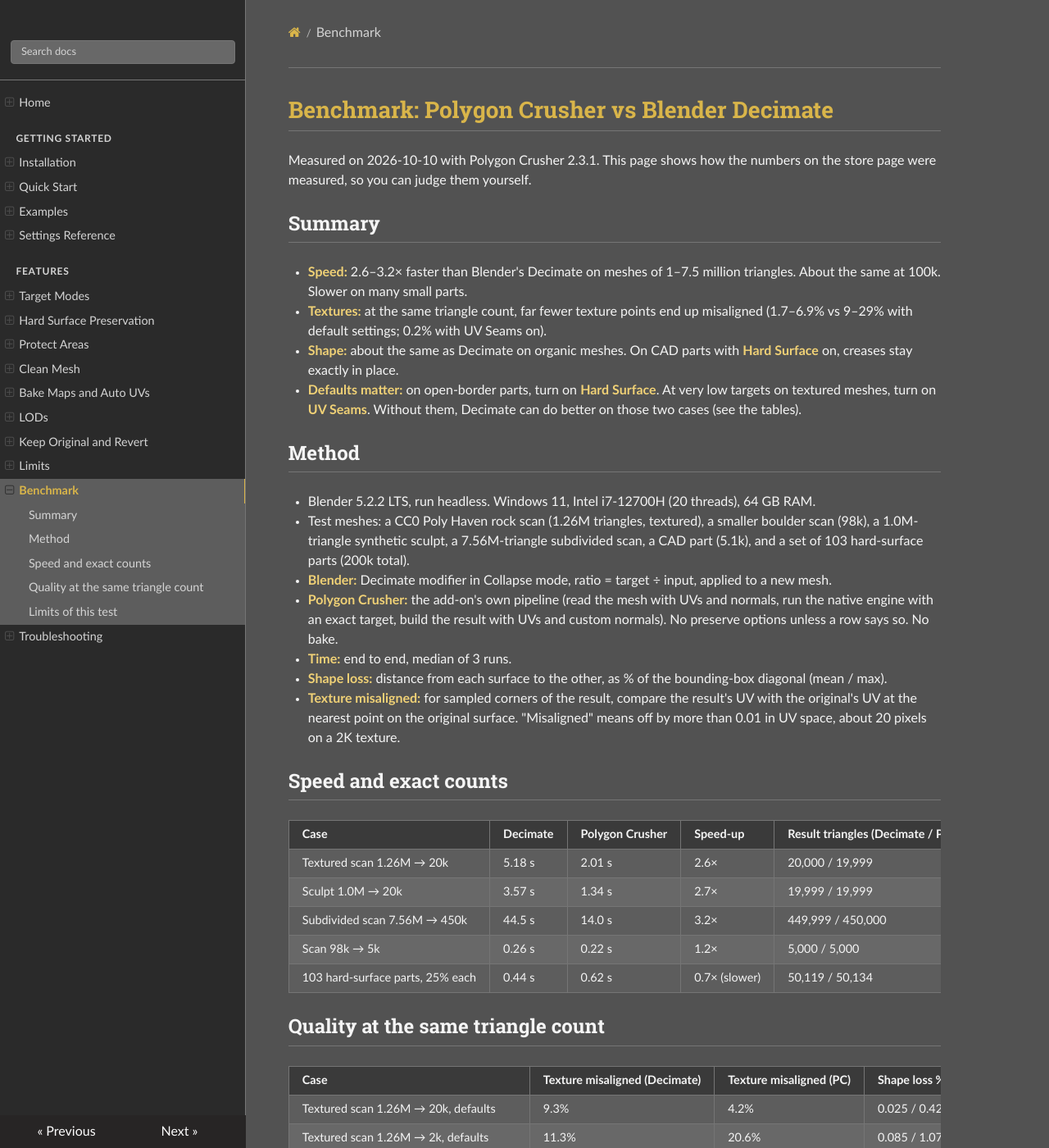
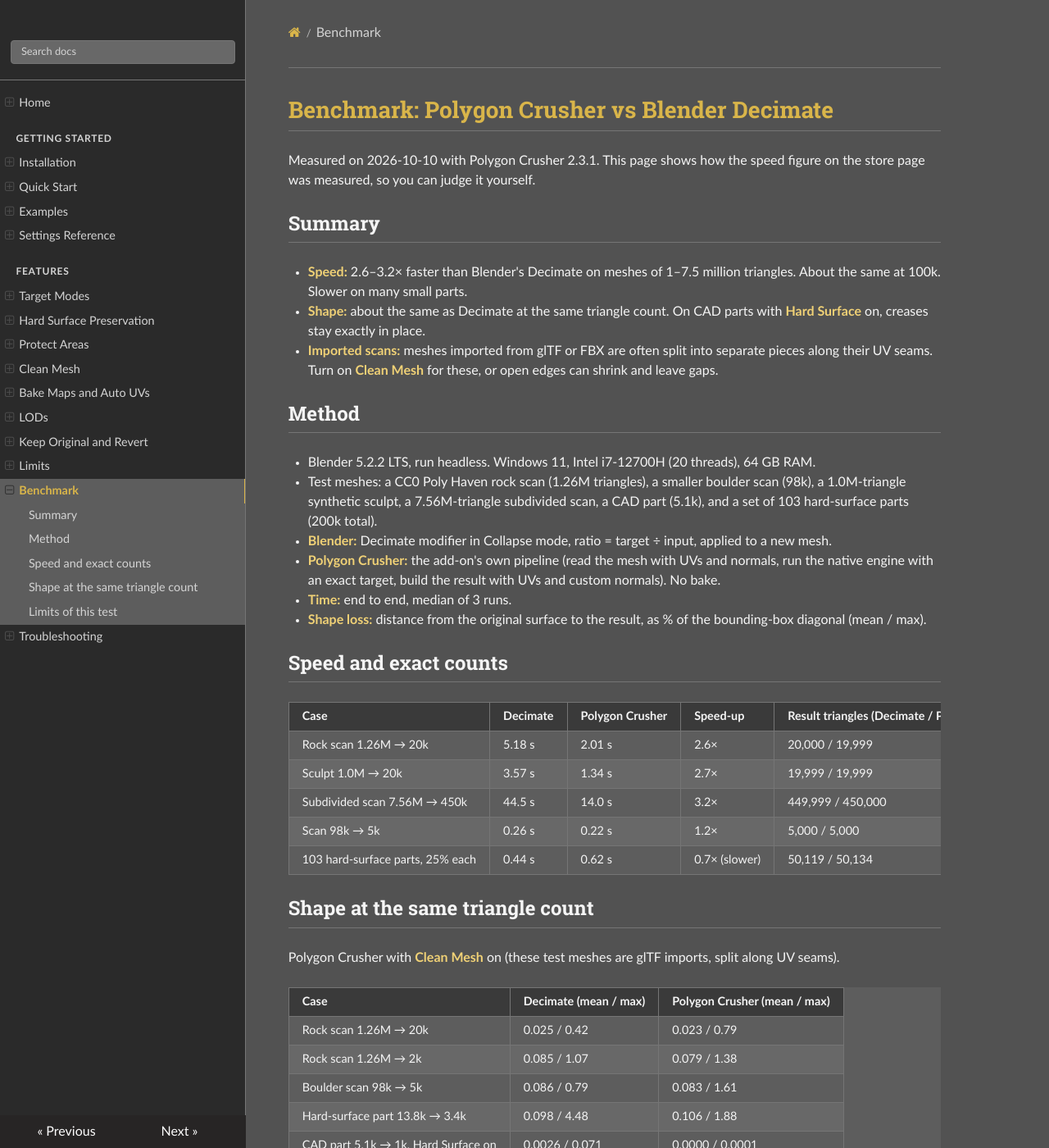
Before and after one commit to henriquevlopes/polygon-crusher-9000-docs, an MkDocs documentation site: the page built from docs/benchmark.md, in a window 1280 px wide and 1400 px high. Shown: the whole window at 82% size. Built offline with MkDocs 1.6.1, drawn with Linux system fonts in a browser that asks for light colours; some of the changed text lies outside the part shown.

Commit message:
docs(benchmark): drop texture-alignment claim, add Clean Mesh tip
Re-measured with the mesh welded (Clean Mesh): the texture advantage came
from unwelded glTF imports losing whole UV islands. Speed and shape stay.

Co-Authored-By: Claude Opus 5.5 <noreply@anthropic.com>

```diff
--- a/docs/benchmark.md
+++ b/docs/benchmark.md
@@ -1,69 +1,64 @@
 # Benchmark: Polygon Crusher vs Blender Decimate
 
 Measured on 2026-10-10 with Polygon Crusher 2.3.1. This page shows how the
-numbers on the store page were measured, so you can judge them yourself.
+speed figure on the store page was measured, so you can judge it yourself.
 
 ## Summary
 
 - **Speed:** 2.6–3.2× faster than Blender's Decimate on meshes of 1–7.5
   million triangles. About the same at 100k. Slower on many small parts.
-- **Textures:** at the same triangle count, far fewer texture points end up
-  misaligned (1.7–6.9% vs 9–29% with default settings; 0.2% with UV Seams on).
-- **Shape:** about the same as Decimate on organic meshes. On CAD parts with
-  **Hard Surface** on, creases stay exactly in place.
-- **Defaults matter:** on open-border parts, turn on **Hard Surface**. At very
-  low targets on textured meshes, turn on **UV Seams**. Without them,
-  Decimate can do better on those two cases (see the tables).
+- **Shape:** about the same as Decimate at the same triangle count. On CAD
+  parts with **Hard Surface** on, creases stay exactly in place.
+- **Imported scans:** meshes imported from glTF or FBX are often split into
+  separate pieces along their UV seams. Turn on **Clean Mesh** for these, or
+  open edges can shrink and leave gaps.
 
 ## Method
 
 - Blender 5.2.2 LTS, run headless. Windows 11, Intel i7-12700H (20 threads),
   64 GB RAM.
-- Test meshes: a CC0 Poly Haven rock scan (1.26M triangles, textured), a
-  smaller boulder scan (98k), a 1.0M-triangle synthetic sculpt, a
-  7.56M-triangle subdivided scan, a CAD part (5.1k), and a set of 103
-  hard-surface parts (200k total).
+- Test meshes: a CC0 Poly Haven rock scan (1.26M triangles), a smaller
+  boulder scan (98k), a 1.0M-triangle synthetic sculpt, a 7.56M-triangle
+  subdivided scan, a CAD part (5.1k), and a set of 103 hard-surface parts
+  (200k total).
 - **Blender:** Decimate modifier in Collapse mode, ratio = target ÷ input,
   applied to a new mesh.
 - **Polygon Crusher:** the add-on's own pipeline (read the mesh with UVs and
   normals, run the native engine with an exact target, build the result with
-  UVs and custom normals). No preserve options unless a row says so. No bake.
+  UVs and custom normals). No bake.
 - **Time:** end to end, median of 3 runs.
-- **Shape loss:** distance from each surface to the other, as % of the
-  bounding-box diagonal (mean / max).
-- **Texture misaligned:** for sampled corners of the result, compare the
-  result's UV with the original's UV at the nearest point on the original
-  surface. "Misaligned" means off by more than 0.01 in UV space, about 20
-  pixels on a 2K texture.
+- **Shape loss:** distance from the original surface to the result, as % of
+  the bounding-box diagonal (mean / max).
 
 ## Speed and exact counts
 
 | Case | Decimate | Polygon Crusher | Speed-up | Result triangles (Decimate / PC) |
 |---|---|---|---|---|
-| Textured scan 1.26M → 20k | 5.18 s | 2.01 s | 2.6× | 20,000 / 19,999 |
+| Rock scan 1.26M → 20k | 5.18 s | 2.01 s | 2.6× | 20,000 / 19,999 |
 | Sculpt 1.0M → 20k | 3.57 s | 1.34 s | 2.7× | 19,999 / 19,999 |
 | Subdivided scan 7.56M → 450k | 44.5 s | 14.0 s | 3.2× | 449,999 / 450,000 |
 | Scan 98k → 5k | 0.26 s | 0.22 s | 1.2× | 5,000 / 5,000 |
 | 103 hard-surface parts, 25% each | 0.44 s | 0.62 s | 0.7× (slower) | 50,119 / 50,134 |
 
-## Quality at the same triangle count
+## Shape at the same triangle count
 
-| Case | Texture misaligned (Decimate) | Texture misaligned (PC) | Shape loss % (Decimate) | Shape loss % (PC) |
-|---|---|---|---|---|
-| Textured scan 1.26M → 20k, defaults | 9.3% | 4.2% | 0.025 / 0.42 | 0.027 / 0.79 |
-| Textured scan 1.26M → 2k, defaults | 11.3% | 20.6% | 0.085 / 1.07 | 0.108 / 1.90 |
-| Textured scan 1.26M → 2k, UV Seams on | 11.3% | **0.2%** | 0.085 / 1.07 | 0.218 / 3.46 |
-| Scan 98k → 5k, defaults | 16.5% | 6.9% | 0.086 / 0.79 | 0.102 / 2.24 |
-| Hard-surface part 13.8k → 3.4k, defaults | 29.1% | 1.7% | 0.098 / 4.48 | 0.534 / 9.22 |
-| Same part, Hard Surface on | 29.1% | 10.2% (stops at 5.4k) | 0.098 / 4.48 | 0.097 / 3.27 |
-| CAD part 5.1k → 1k, Hard Surface on | 1.6% | 2.4% | 0.0026 / 0.071 | 0.0000 / 0.0001 |
+Polygon Crusher with **Clean Mesh** on (these test meshes are glTF imports,
+split along UV seams).
+
+| Case | Decimate (mean / max) | Polygon Crusher (mean / max) |
+|---|---|---|
+| Rock scan 1.26M → 20k | 0.025 / 0.42 | 0.023 / 0.79 |
+| Rock scan 1.26M → 2k | 0.085 / 1.07 | 0.079 / 1.38 |
+| Boulder scan 98k → 5k | 0.086 / 0.79 | 0.083 / 1.61 |
+| Hard-surface part 13.8k → 3.4k | 0.098 / 4.48 | 0.106 / 1.88 |
+| CAD part 5.1k → 1k, Hard Surface on | 0.0026 / 0.071 | 0.0000 / 0.0001 |
 
 ## Limits of this test
 
 - One machine, Windows only. Your times will differ.
 - The 7.56M mesh is a subdivided scan, not a raw capture.
-- Shape and texture numbers are measurements, not renders. They don't
-  capture everything you see in shading.
+- Shape numbers are measurements, not renders. They don't capture
+  everything you see in shading.
 - Some add-on steps (scan-noise detection for Sharp Edges, crease normal
   checks, the report) and the UI/undo overhead are not included, for either
   tool.
```
